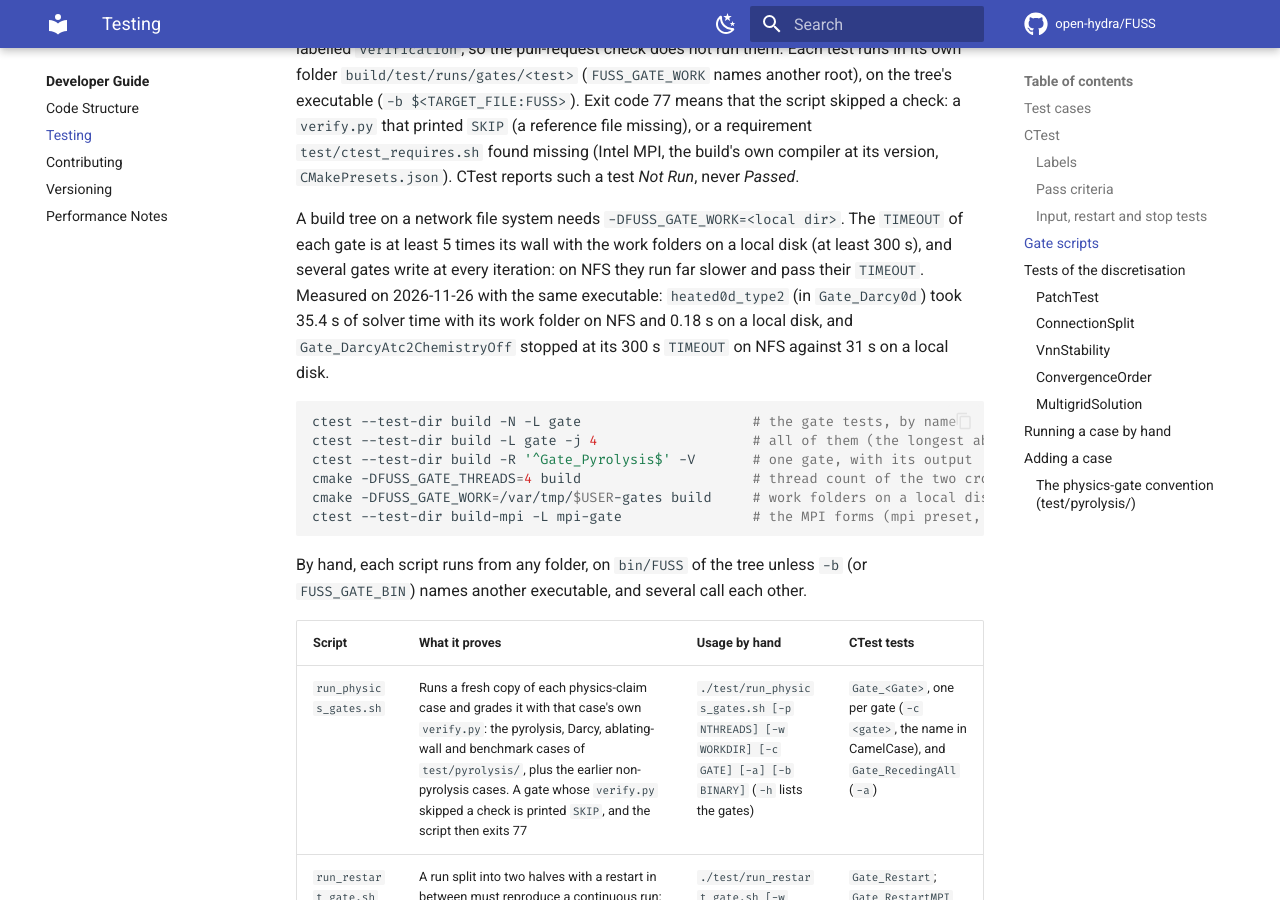
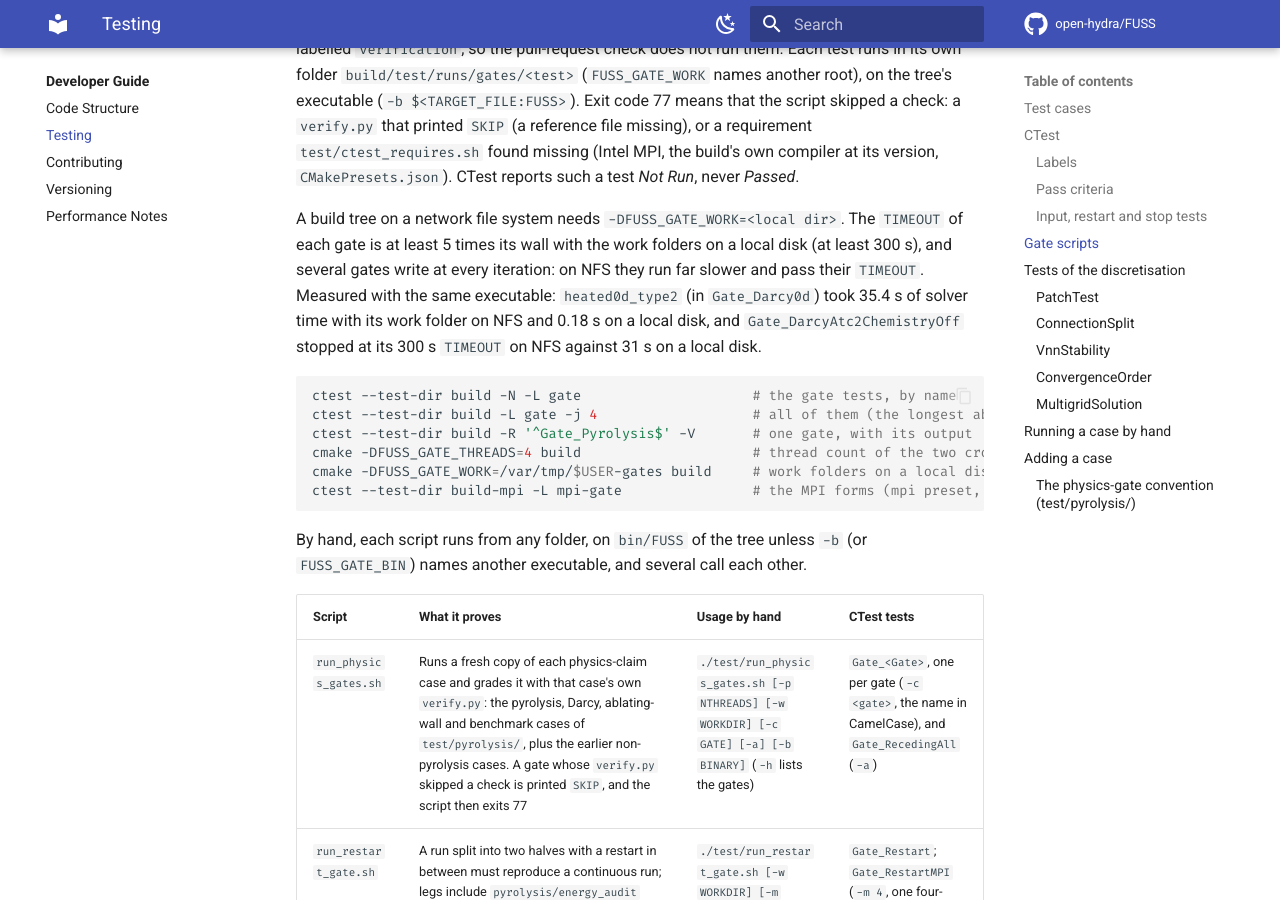
Before and after one commit to open-hydra/FUSS, an MkDocs documentation site: the page built from docs/development/testing.md, in a window 1280 px wide and 900 px high, scrolled down 5638 px. Built offline with MkDocs 1.6.1 and Material for MkDocs 9.7.7, drawn with Linux system fonts in a browser that asks for light colours; comment, search, counter and statistics services are not loaded.

Commit message:
docs: the plain ctest line names the gates; no date in the testing page
Co-Authored-By: Claude Fable 5.2 <noreply@anthropic.com>
Claude-Session: https://claude.ai/code/session_01Q6mgzZ4Em2XSijeD1s9D94

```diff
--- a/docs/development/testing.md
+++ b/docs/development/testing.md
@@ -134,7 +134,7 @@ executable (`-b $<TARGET_FILE:FUSS>`). Exit code 77 means that the script skippe
 A build tree on a network file system needs `-DFUSS_GATE_WORK=<local dir>`. The `TIMEOUT` of each
 gate is at least 5 times its wall with the work folders on a local disk (at least 300 s), and
 several gates write at every iteration: on NFS they run far slower and pass their `TIMEOUT`.
-Measured on 2026-11-26 with the same executable: `heated0d_type2` (in `Gate_Darcy0d`) took 35.4 s
+Measured with the same executable: `heated0d_type2` (in `Gate_Darcy0d`) took 35.4 s
 of solver time with its work folder on NFS and 0.18 s on a local disk, and
 `Gate_DarcyAtc2ChemistryOff` stopped at its 300 s `TIMEOUT` on NFS against 31 s on a local disk.
 
```
Also changed, not shown: README.md (+1 -1 lines).
